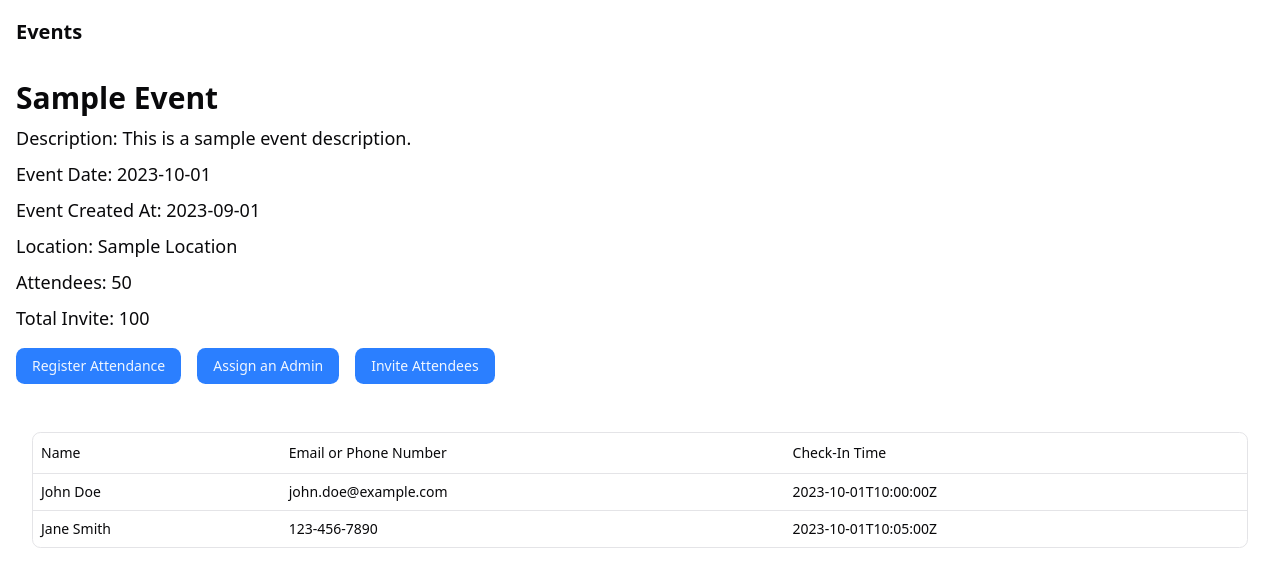
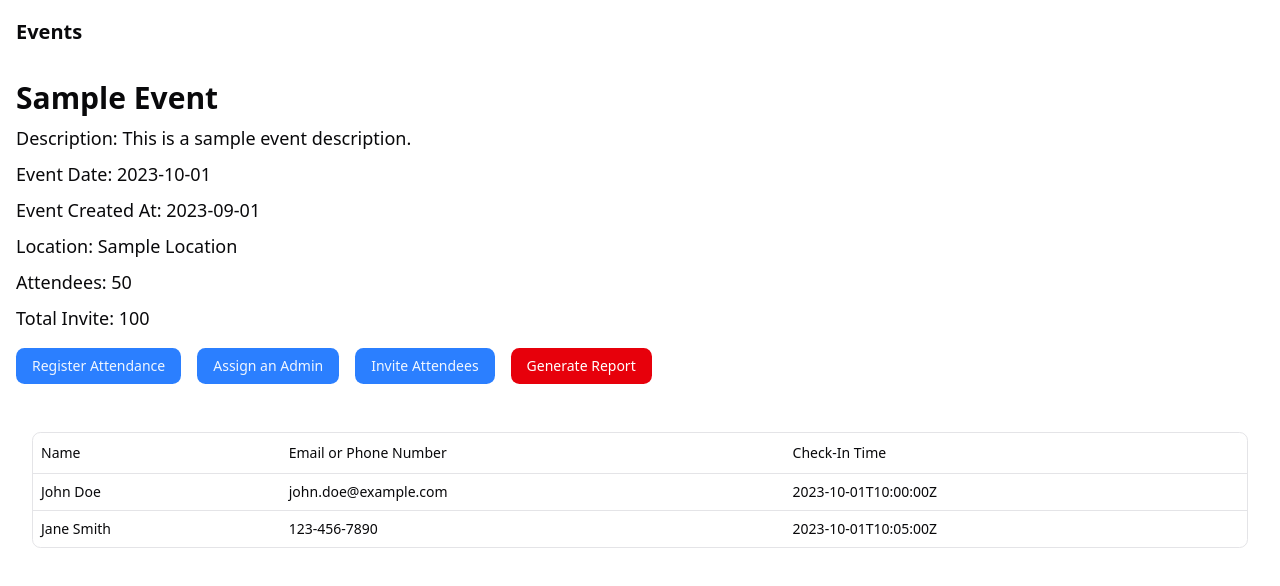
Before and after one commit to theridwanade/barcode-attendance-system, a Next.js app: page /dashboard/events/1 in a window 1280 px wide. Shown: the top 586 px of the page. Built offline with nearby package versions, Linux system fonts and the light colour scheme; no server answers.

Commit message:
feat(events): add generate report button for attendance

```diff
--- a/src/app/dashboard/events/[slug]/page.tsx
+++ b/src/app/dashboard/events/[slug]/page.tsx
@@ -56,6 +56,7 @@ const Page = async () => {
             <Button>Register Attendance</Button>
             <Button>Assign an Admin</Button>
             <Button>Invite Attendees</Button>
+            <Button variant={"destructive"}>Generate Report</Button>
           </div>
         </div>
         {/* Data table for attendance */}
```
